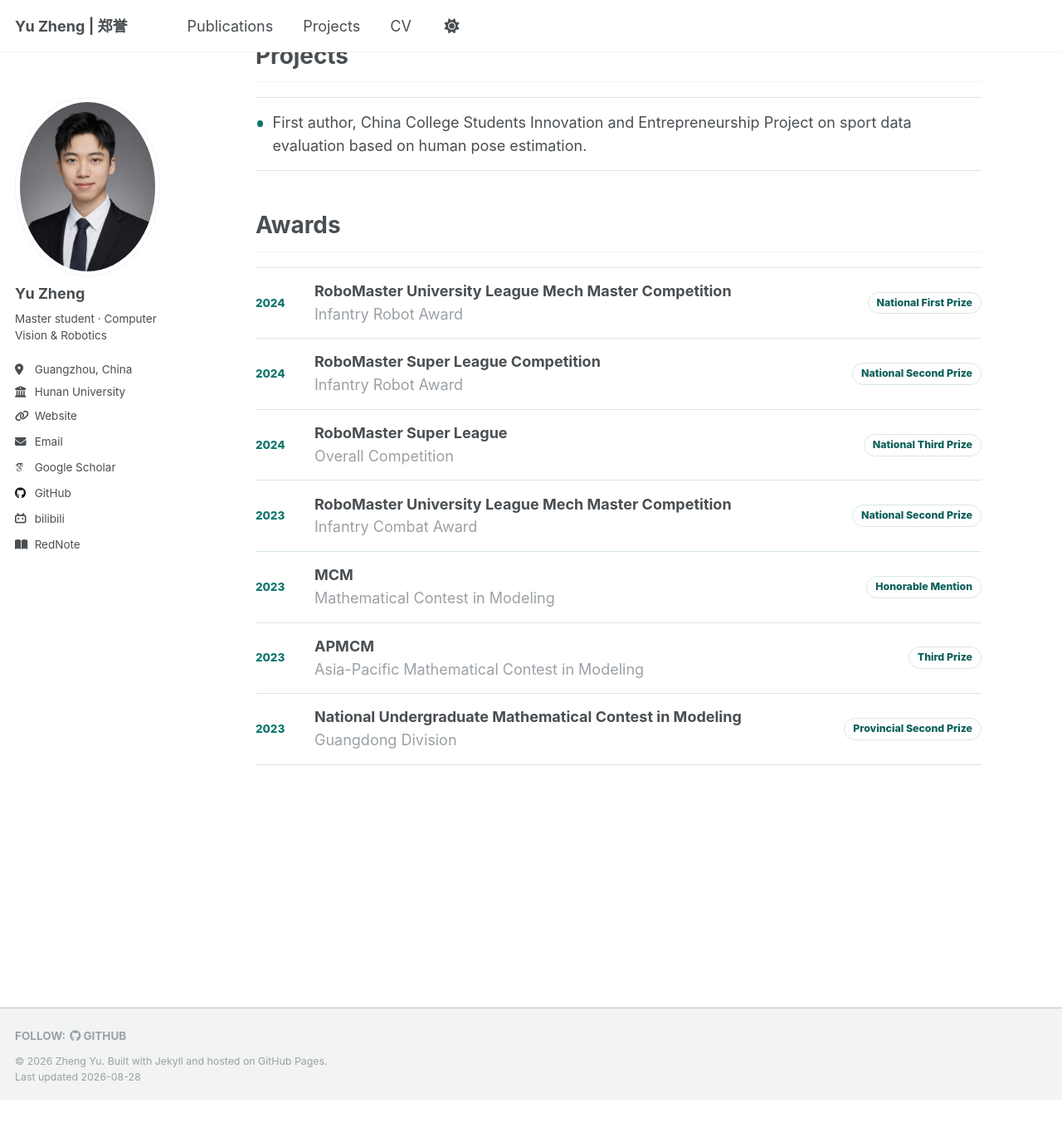
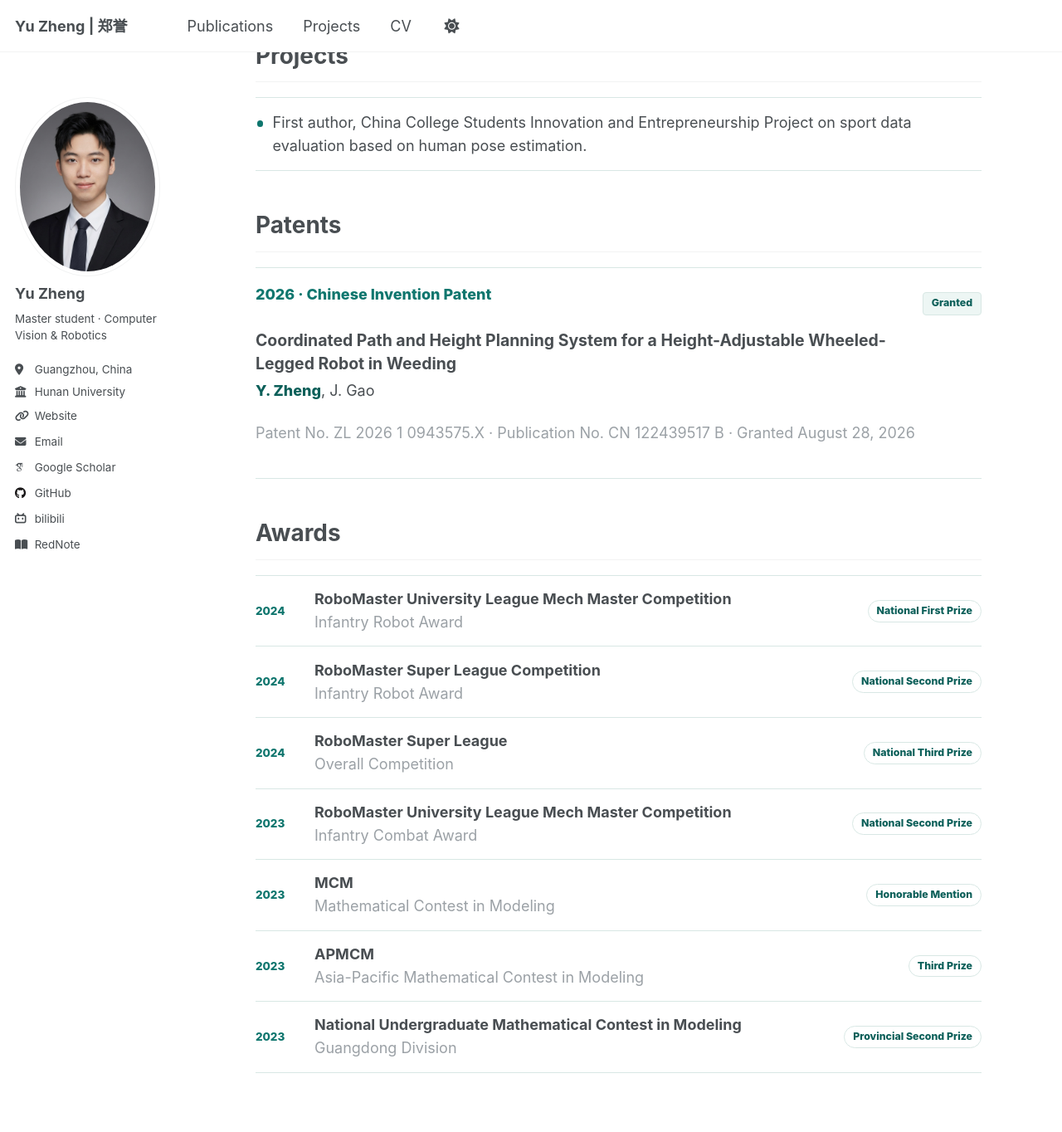
Before and after one commit to FaterYU/FaterYU.github.io, a Jekyll site: the page built from _pages/about.md, in a window 1280 px wide and 1400 px high, scrolled down 2618 px. Shown: the top 1364 px of the window at 83% size. Built offline with Jekyll 4.4.1, drawn with Linux system fonts in a browser that asks for light colours; some web fonts are replaced; before the commit the page ends 3943 px from its top, so only the background shows below that.

Commit message:
Add granted invention patent

```diff
--- a/_data/profile.yml
+++ b/_data/profile.yml
@@ -123,6 +123,22 @@ projects_and_patents:
   items:
     - "First author, China College Students Innovation and Entrepreneurship Project on sport data evaluation based on human pose estimation."
 
+patents:
+  - year: "2026"
+    type: "Chinese Invention Patent"
+    status: "Granted"
+    title: "Coordinated Path and Height Planning System for a Height-Adjustable Wheeled-Legged Robot in Weeding"
+    official_title: "高度可变轮足机器人在除草中的路径与高度协同规划系统"
+    inventors:
+      - name: "Y. Zheng"
+        highlight: true
+      - name: "J. Gao"
+    patent_no: "ZL 2026 1 0943575.X"
+    publication_no: "CN 122439517 B"
+    application_date: "June 29, 2026"
+    granted_date: "August 28, 2026"
+    assignee: "杭州旷域智能科技有限公司"
+
 awards:
   - year: "2024"
     title: "RoboMaster University League Mech Master Competition"
--- a/_pages/about.md
+++ b/_pages/about.md
@@ -84,6 +84,27 @@ redirect_from:
 </section>
 
 <section class="profile-section">
+  <h2 class="profile-section-title">Patents</h2>
+  <div class="profile-patent-list">
+    {% for patent in profile.patents %}
+      <article class="profile-patent">
+        <div class="profile-patent__header">
+          <p class="profile-patent__meta">{{ patent.year }} · {{ patent.type }}</p>
+          <span class="profile-patent__status">{{ patent.status }}</span>
+        </div>
+        <h3>{{ patent.title }}</h3>
+        <p class="profile-patent__inventors">
+          {% for inventor in patent.inventors %}
+            {% if inventor.highlight %}<strong>{{ inventor.name }}</strong>{% else %}{{ inventor.name }}{% endif %}{% unless forloop.last %}, {% endunless %}
+          {% endfor %}
+        </p>
+        <p class="profile-patent__details">Patent No. {{ patent.patent_no }} · Publication No. {{ patent.publication_no }} · Granted {{ patent.granted_date }}</p>
+      </article>
+    {% endfor %}
+  </div>
+</section>
+
+<section class="profile-section">
   <h2 class="profile-section-title">Awards</h2>
   <div class="profile-award-list">
     {% for award in profile.awards %}
--- a/_pages/cv.md
+++ b/_pages/cv.md
@@ -43,6 +43,10 @@ redirect_from:
 
 - **Sport Data Evaluation Technology Based on Human Pose Estimation and its Application** · China College Students Innovation and Entrepreneurship Project, provincial completed project, first author.
 
+## Patents
+
+- **2026 · Chinese Invention Patent · Granted** · *Coordinated Path and Height Planning System for a Height-Adjustable Wheeled-Legged Robot in Weeding*. Inventors: **Y. Zheng**, J. Gao. Patent No. ZL 2026 1 0943575.X; publication No. CN 122439517 B. Filed June 29, 2026; granted August 28, 2026. Assignee: 杭州旷域智能科技有限公司.
+
 ## Competitions
 
 - 2024 RoboMaster University League Mech Master Competition Infantry Robot Award, National First Prize
--- a/_sass/layout/_page.scss
+++ b/_sass/layout/_page.scss
@@ -433,6 +433,74 @@
       background: var(--profile-accent-color);
     }
   }
+}
+
+.profile-patent-list {
+  border-top: 1px solid var(--profile-border-color);
+}
+
+.profile-patent {
+  padding: 1rem 0;
+  border-bottom: 1px solid var(--profile-border-color);
+
+  h3 {
+    max-width: 760px;
+    margin: 0.35rem 0 0.3rem;
+    color: var(--global-text-color);
+    font-family: $sans-serif;
+    font-size: 1.08em;
+    line-height: 1.4;
+  }
+}
+
+.profile-patent__header {
+  display: flex;
+  flex-wrap: wrap;
+  gap: 0.55rem 0.8rem;
+  align-items: center;
+  justify-content: space-between;
+}
+
+.profile-patent__meta {
+  margin: 0;
+  color: var(--profile-accent-color);
+  font-family: $sans-serif;
+  font-size: $type-size-6;
+  font-weight: 800;
+}
+
+.profile-patent__status {
+  display: inline-flex;
+  align-items: center;
+  min-height: 1.6rem;
+  padding: 0.2rem 0.55rem;
+  border: 1px solid var(--profile-border-color);
+  border-radius: 4px;
+  background: var(--profile-muted-surface-color);
+  color: var(--profile-accent-color-strong);
+  font-family: $sans-serif;
+  font-size: $type-size-7;
+  font-weight: 800;
+  line-height: 1.2;
+}
+
+.profile-patent__inventors {
+  margin: 0;
+  color: var(--global-text-color);
+  font-size: $type-size-6;
+  line-height: 1.5;
+
+  strong {
+    color: var(--profile-accent-color-strong);
+    font-weight: 800;
+  }
+}
+
+.profile-patent__details {
+  margin: 0.35rem 0 0;
+  color: var(--global-text-color-light);
+  font-size: $type-size-6;
+  line-height: 1.5;
 }
 
 .profile-activity-stack {
```
